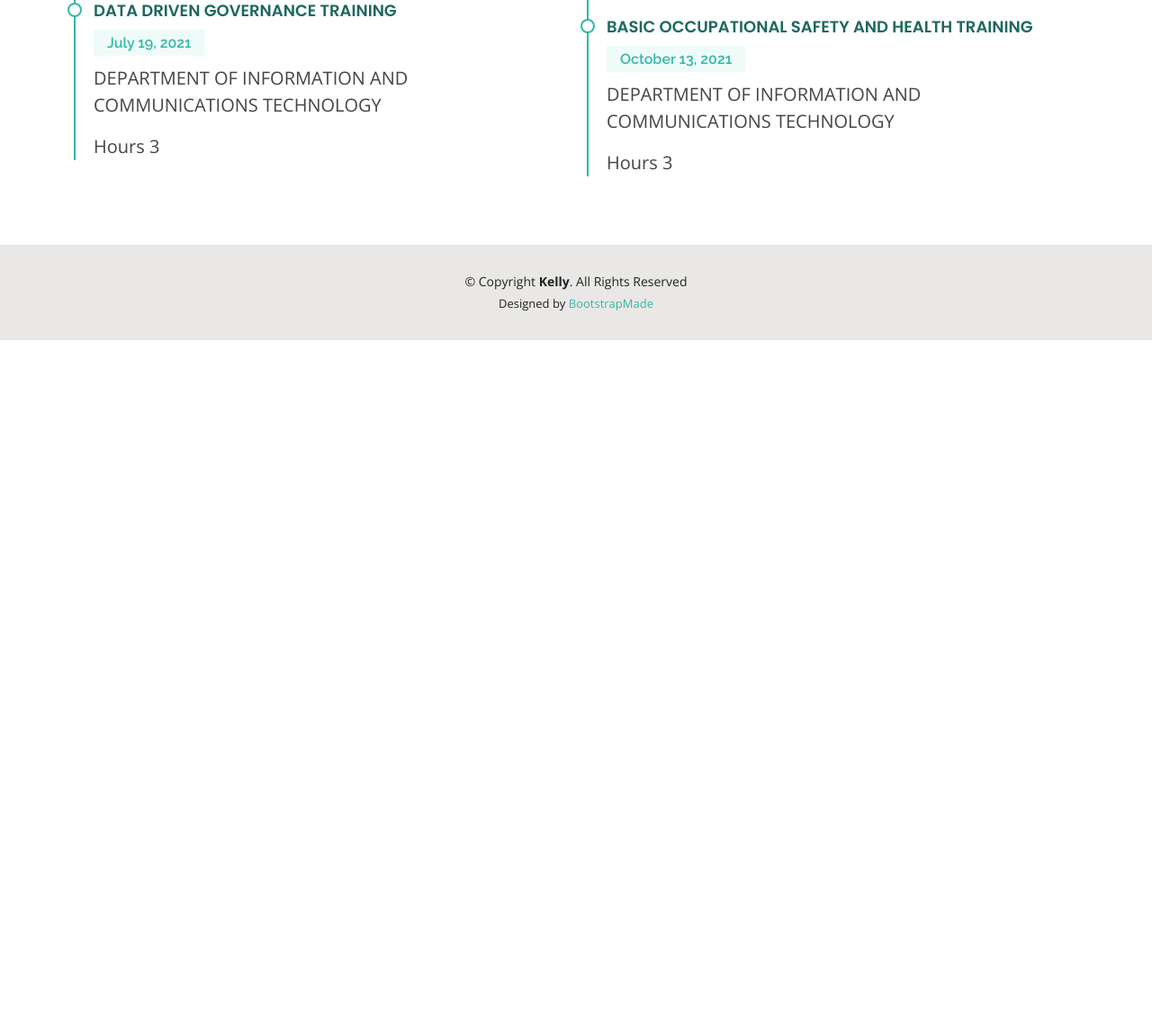
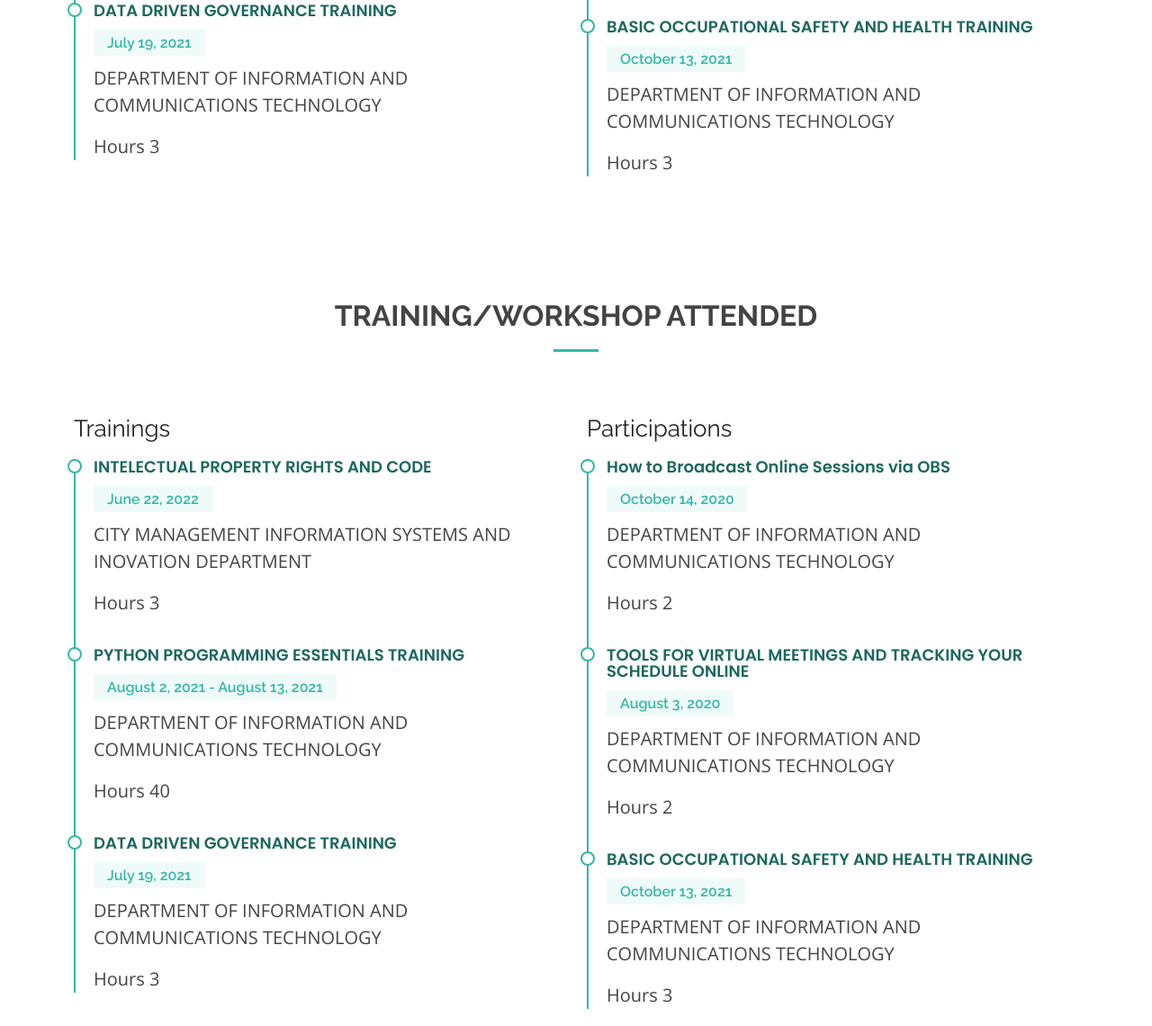
Before and after one commit to mikejun09/mikejun09.github.io, a plain HTML site: page index.html in a window 1280 px wide. Shown: the part 2388-3528 px from the top of the page at 90% size. Before the commit the page ends 2766 px from the top, so only its background shows below. Drawn offline with nearby package versions, Linux system fonts and the light colour scheme.

Commit message:
Update index.html

```diff
--- a/index.html
+++ b/index.html
@@ -300,7 +300,76 @@
 
       </div>
     </section>
+      <!-- ========contact -->
+      <section id="contact" class="resume">
+        <div class="container" data-aos="fade-up">
 
+          <div class="section-title">
+            <h2>Training/Workshop Attended</h2>
+
+          </div>
+
+          <div class="row">
+            <div class="col-lg-6">
+             <h3 class="resume-title">Trainings</h3>
+              <div class="resume-item">
+                <h4>INTELECTUAL PROPERTY RIGHTS AND CODE</h4>
+                <h5>June 22, 2022</h5>
+
+                <p>CITY MANAGEMENT INFORMATION SYSTEMS AND INOVATION DEPARTMENT</p>
+                <p>Hours 3</p>
+              </div>
+              <div class="resume-item">
+                <h4>PYTHON PROGRAMMING ESSENTIALS TRAINING</h4>
+                <h5>August 2, 2021 - August 13, 2021</h5>
+                <p>DEPARTMENT OF INFORMATION AND COMMUNICATIONS TECHNOLOGY</p>
+                <p>Hours 40</p>
+
+
+              </div>
+              <div class="resume-item">
+                <h4>DATA DRIVEN GOVERNANCE TRAINING</h4>
+                <h5>July 19, 2021</h5>
+                <p>DEPARTMENT OF INFORMATION AND COMMUNICATIONS TECHNOLOGY</p>
+                <p>Hours 3</p>
+
+
+              </div>
+            </div>
+            <div class="col-lg-6">
+
+               <h3 class="resume-title">Participations</h3>
+              <div class="resume-item">
+                <h4>How to Broadcast Online Sessions via OBS</h4>
+                <h5>October 14, 2020</h5>
+                <p>DEPARTMENT OF INFORMATION AND COMMUNICATIONS TECHNOLOGY</p>
+                <p>Hours 2</p>
+              </div>
+
+              <div class="resume-item">
+                <h4>TOOLS FOR VIRTUAL MEETINGS AND TRACKING YOUR SCHEDULE ONLINE</h4>
+                <h5>August 3, 2020</h5>
+                <p>DEPARTMENT OF INFORMATION AND COMMUNICATIONS TECHNOLOGY</p>
+                <p>Hours 2</p>
+              </div>
+
+              <div class="resume-item">
+                <h4>BASIC OCCUPATIONAL SAFETY AND HEALTH TRAINING</h4>
+                <h5>October 13, 2021</h5>
+                <p>DEPARTMENT OF INFORMATION AND COMMUNICATIONS TECHNOLOGY</p>
+                <p>Hours 3</p>
+              </div>
+
+            </div>
+
+            </div>
+
+
+
+          </div>
+
+        </div>
+      </section>
 
 
 
```
